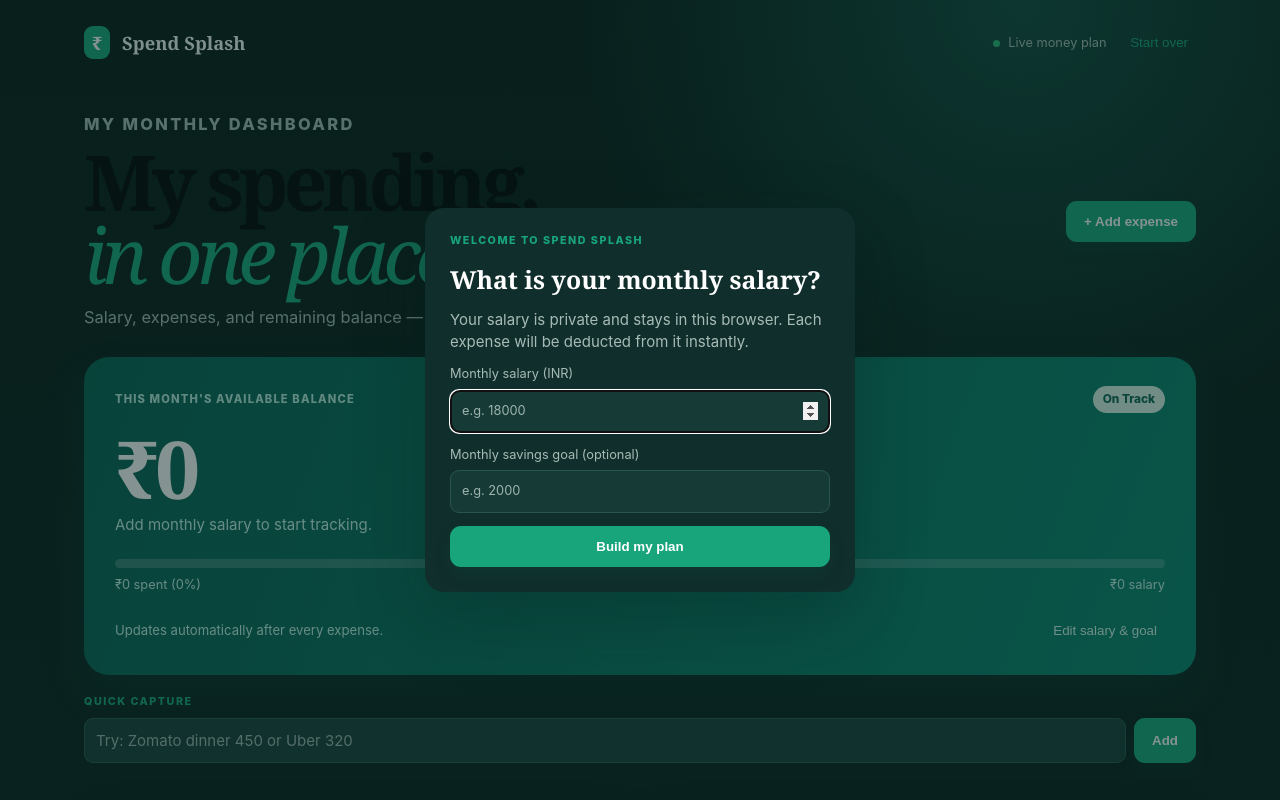
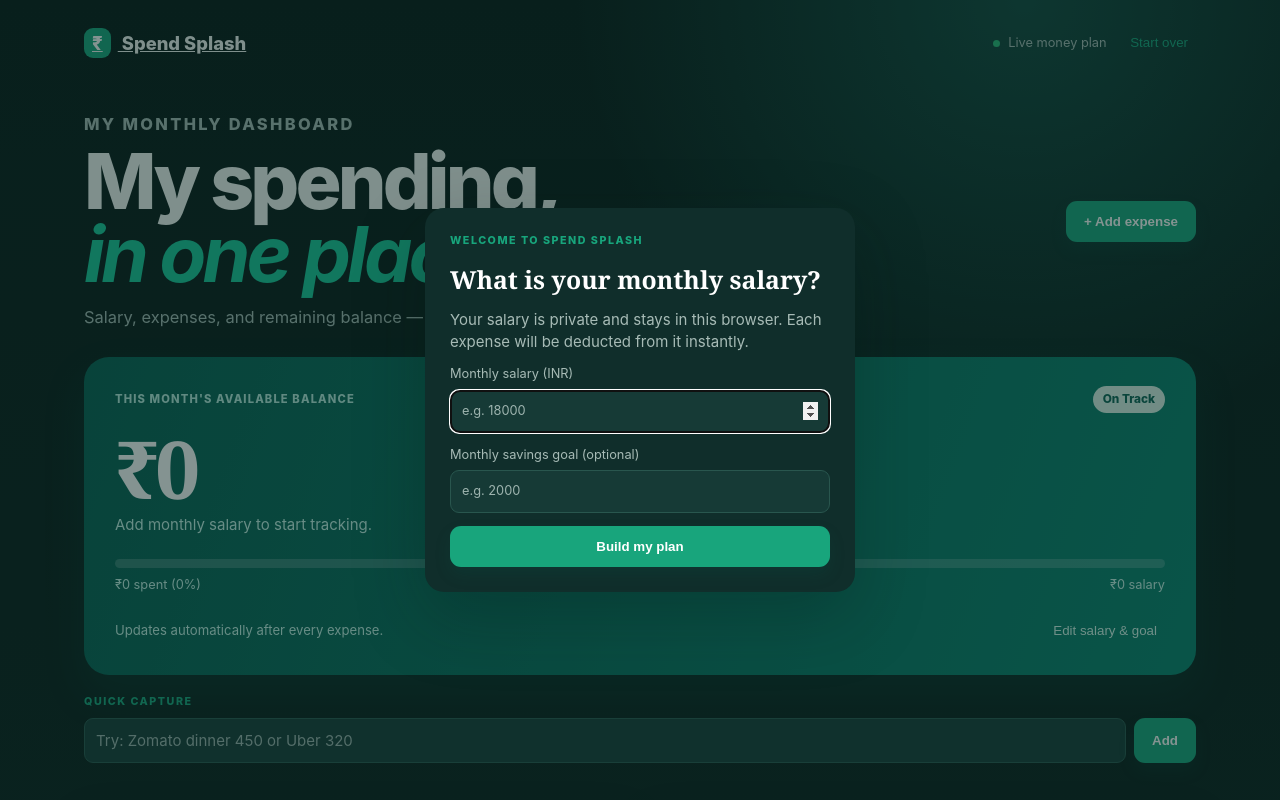
Before and after one commit to hari-vijay/SpendSplashAI, a website: page index.html in a window 1280 px wide. Shown: the top 800 px of the page. Drawn offline with Linux system fonts and the light colour scheme.

Commit message:
Dark mode UI polish and analytics improvements

```diff
--- a/style.css
+++ b/style.css
@@ -2,8 +2,8 @@
 
 --ink:#F5F7F6;
 --muted:#A7BBB6;
---paper:#071715;
---panel:#102E2B;
+--paper:#0B1F1D;
+--panel:#143A36;
 
 --green:#18A57C;
 --mint:#183D38;
@@ -71,16 +71,8 @@ gap:16px;
 
 .brand{
 
-font:
-
-800
-1.15rem
-Georgia,
-serif;
-
-text-decoration:none;
-
-color:var(--ink);
+color:#F5F7F6;
+font:800 1.15rem Inter,sans-serif;
 
 }
 
@@ -176,29 +168,17 @@ margin:0;
 
 .welcome h1{
 
-font:
-
-700
-clamp(2.6rem,6vw,5rem)
-/.95
-Georgia,
-serif;
-
-letter-spacing:-.065em;
-
-margin:
-
-9px
-0
-14px;
+font:800 clamp(2.6rem,6vw,5rem)/.95 Inter,sans-serif;
+letter-spacing:-.05em;
+margin:9px 0 14px;
+color:#F5F7F6;
 
 }
 
 .welcome h1 em{
 
-color:var(--green);
-
-font-weight:400;
+color:#18C79A;
+font-weight:700;
 
 }
 
@@ -458,23 +438,16 @@ box-shadow:0 18px 40px rgba(0,0,0,.35);
 border-radius:19px;
 
 padding:23px;
+color:#F5F7F6;
 
 
 }
 
 .panel h2{
 
-font:
-
-600
-1.25rem/1.1
-Georgia,
-serif;
-
-margin:
-
-5px
-0;
+font:700 1.4rem/1.3 Inter,sans-serif;
+margin:5px 0;
+color:#F5F7F6;
 
 }
 
@@ -748,6 +721,7 @@ font-size:.78rem;
 
 .budget-row{
 
+    color:#F5F7F6;
 margin:15px 0;
 
 }
@@ -764,7 +738,7 @@ font-size:.83rem;
 
 .budget-row small{
 
-color:var(--muted);
+color:#A7BBB6;
 
 }
 
@@ -906,13 +880,14 @@ place-items:center;
 
 display:block;
 
-color:var(--muted);
+color:#9EB4AF;
 
 }
 
 .transaction b{
 
 font-size:.88rem;
+color:#fff;
 
 }
 
```
